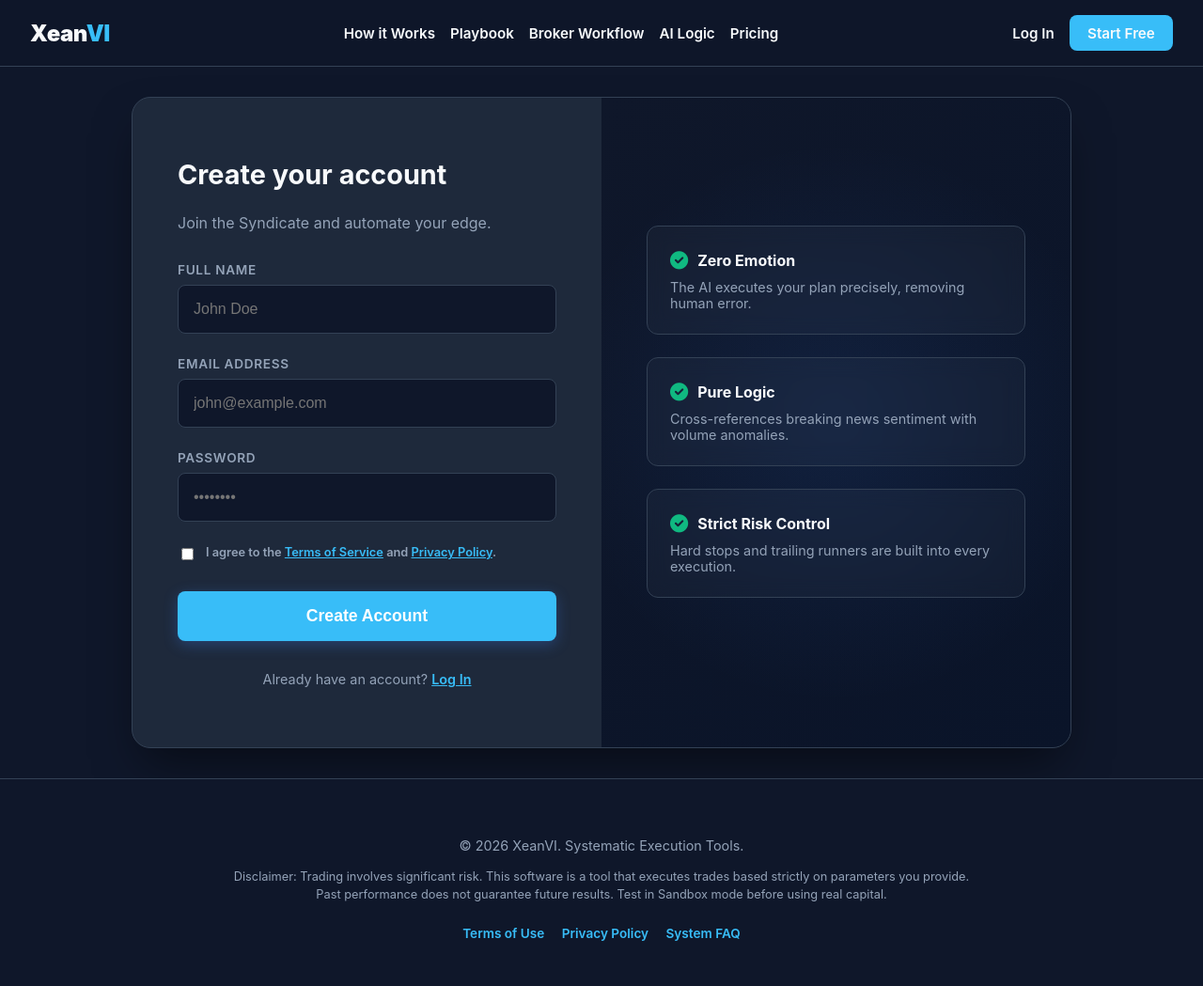
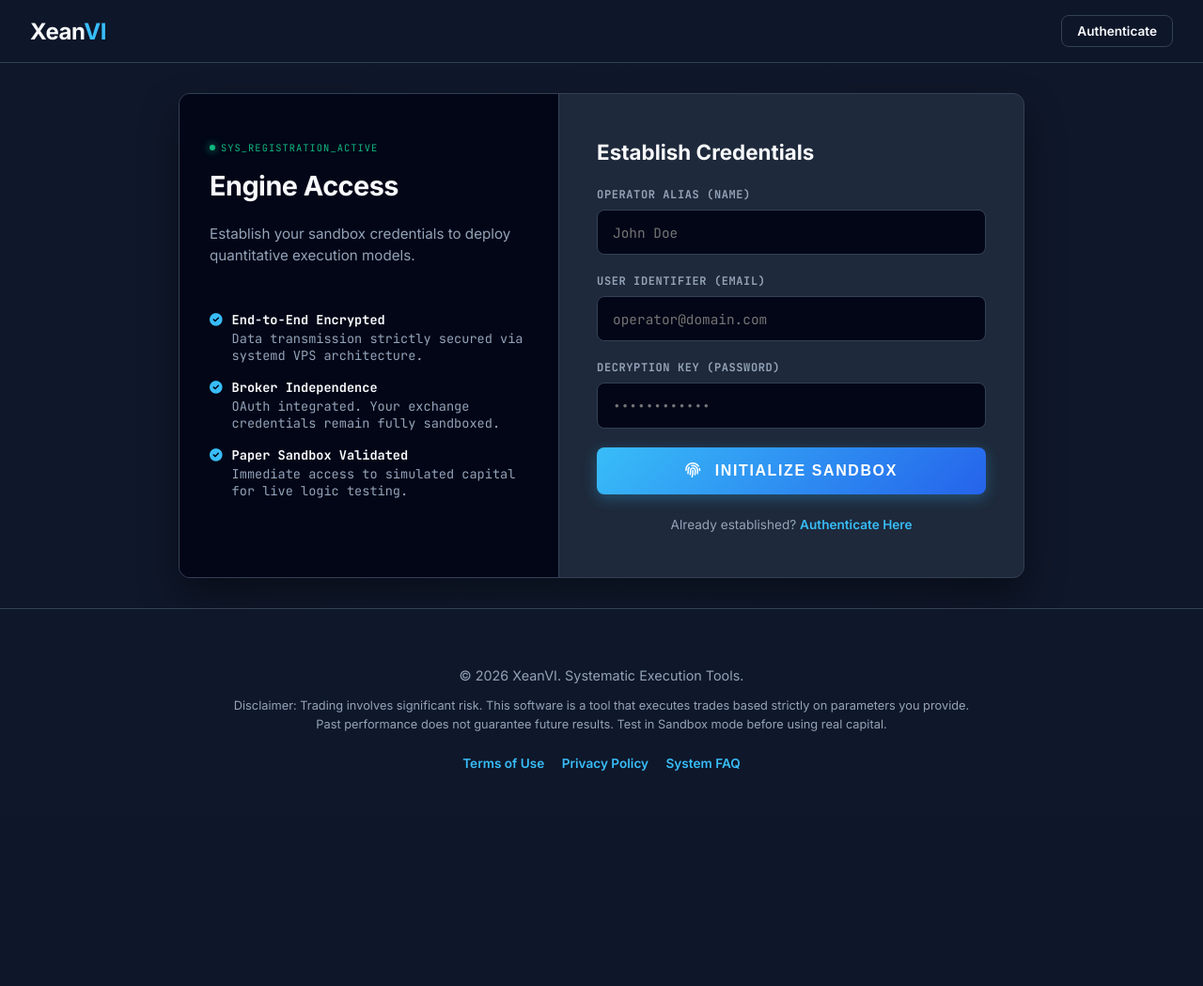
Before and after one commit to TroyS0326/trader, a Flask app: page /signup in a window 1280 px wide. Shown: the whole page at 94% size. After the commit the page ends 820 px from the top, so only its background shows below. Run offline with Flask 3, Linux system fonts and the light colour scheme; parts of the project's set-up code (start-up, migrations or seed data) failed here and were passed over; some libraries are stand-ins or nearby versions.

Commit message:
Replace login and signup templates with new terminal-style auth layouts

```diff
--- a/templates/signup.html
+++ b/templates/signup.html
@@ -3,35 +3,17 @@
 <head>
     <meta charset="UTF-8">
     <meta name="viewport" content="width=device-width, initial-scale=1.0, viewport-fit=cover">
-
-    <title>Create Your Account | XeanVI AI Trading Syndicate</title>
-    <meta name="description" content="Join the XeanVI Syndicate and automate your edge. Create an account to access AI-driven market scans, strict risk management, and zero-emotion trade execution.">
-
-    <meta name="robots" content="index, follow, noarchive">
-    <meta name="author" content="XeanVI">
-    <link rel="canonical" href="https://xeanvi.com/signup">
-
-    <meta property="og:type" content="website">
-    <meta property="og:url" content="https://xeanvi.com/signup">
-    <meta property="og:title" content="Join XeanVI | The Future of Disciplined Trading">
-    <meta property="og:description" content="Start your zero-risk paper trading sandbox today. Join a community of algorithmic traders focused on pure logic.">
-    <meta property="og:image" content="{{ url_for('static', filename='seo-signup-hero.jpg', _external=True) }}">
-
-    <meta name="twitter:card" content="summary_large_image">
-    <meta name="twitter:title" content="Create Your XeanVI Account">
-    <meta name="twitter:description" content="Automate your morning scans and enforce strict risk control. Access the command center now.">
-    <meta name="twitter:image" content="{{ url_for('static', filename='seo-signup-hero.jpg', _external=True) }}">
-
-    <meta name="theme-color" content="#0f172a">
+    <title>Establish Credentials | XeanVI Terminal</title>
     <link rel="stylesheet" href="{{ url_for('static', filename='style.css') }}">
     <link rel="stylesheet" href="https://cdnjs.cloudflare.com/ajax/libs/font-awesome/6.0.0/css/all.min.css">
+    <link href="https://fonts.googleapis.com/css2?family=JetBrains+Mono:wght@400;700;800&family=Inter:wght@400;600;700&display=swap" rel="stylesheet">
     <style>
         body {
+            background-color: var(--bg-main);
+            background-image: radial-gradient(circle at center, rgba(56, 189, 248, 0.03) 0%, transparent 60%);
             display: flex;
             flex-direction: column;
             min-height: 100vh;
-            background: var(--bg-main);
-            margin: 0;
         }
         .auth-wrapper {
             flex-grow: 1;
@@ -39,6 +21,121 @@
             align-items: center;
             justify-content: center;
             padding: 2rem;
+        }
+        .auth-terminal-wide {
+            background: var(--bg-card);
+            border: 1px solid var(--border-color);
+            border-radius: 12px;
+            width: 100%;
+            max-width: 900px;
+            box-shadow: 0 20px 40px rgba(0,0,0,0.4);
+            display: flex;
+            overflow: hidden;
+        }
+        .auth-info-side {
+            background: #020617;
+            padding: 3rem 2rem;
+            width: 45%;
+            border-right: 1px solid var(--border-color);
+            display: flex;
+            flex-direction: column;
+            justify-content: center;
+        }
+        .auth-form-side {
+            padding: 3rem 2.5rem;
+            width: 55%;
+        }
+        .sys-status {
+            font-family: 'JetBrains Mono', monospace;
+            font-size: 0.65rem;
+            color: var(--success);
+            text-transform: uppercase;
+            letter-spacing: 0.1em;
+            display: flex;
+            align-items: center;
+            gap: 6px;
+            margin-bottom: 1rem;
+        }
+        .sys-status::before {
+            content: '';
+            display: block;
+            width: 6px;
+            height: 6px;
+            background: var(--success);
+            border-radius: 50%;
+            box-shadow: 0 0 8px var(--success);
+        }
+
+        .input-group { margin-bottom: 1.25rem; }
+        .input-group label {
+            display: block;
+            font-family: 'JetBrains Mono', monospace;
+            font-size: 0.75rem;
+            color: var(--text-muted);
+            margin-bottom: 0.5rem;
+            text-transform: uppercase;
+            letter-spacing: 0.05em;
+        }
+        .auth-input {
+            width: 100%;
+            background: #020617;
+            border: 1px solid var(--border-color);
+            color: var(--text-main);
+            padding: 0.85rem 1rem;
+            border-radius: 8px;
+            font-family: 'JetBrains Mono', monospace;
+            font-size: 0.9rem;
+            outline: none;
+            transition: all 0.3s ease;
+        }
+        .auth-input:focus {
+            border-color: var(--accent-blue);
+            box-shadow: inset 0 0 10px rgba(56, 189, 248, 0.1);
+        }
+        .btn-auth {
+            width: 100%;
+            background: linear-gradient(135deg, var(--accent-blue) 0%, #2563eb 100%);
+            color: #fff;
+            border: none;
+            padding: 1rem;
+            border-radius: 8px;
+            font-weight: 800;
+            font-size: 1rem;
+            text-transform: uppercase;
+            letter-spacing: 0.1em;
+            cursor: pointer;
+            transition: all 0.3s ease;
+            box-shadow: 0 4px 15px rgba(56, 189, 248, 0.3);
+            margin-top: 1rem;
+        }
+        .btn-auth:hover {
+            transform: translateY(-2px);
+            box-shadow: 0 8px 25px rgba(56, 189, 248, 0.5);
+        }
+
+        .trust-list {
+            list-style: none;
+            padding: 0;
+            margin-top: 2rem;
+        }
+        .trust-list li {
+            font-family: 'JetBrains Mono', monospace;
+            font-size: 0.85rem;
+            color: var(--text-muted);
+            margin-bottom: 1rem;
+            display: flex;
+            align-items: flex-start;
+            gap: 10px;
+        }
+        .trust-list i {
+            color: var(--accent-blue);
+            margin-top: 3px;
+        }
+
+        @media (max-width: 850px) {
+            .auth-terminal-wide { flex-direction: column; max-width: 450px; }
+            .auth-info-side { display: none; }
+            .auth-form-side { width: 100%; padding: 2rem 1.5rem; }
         }
     </style>
 </head>
@@ -49,86 +146,89 @@
             <a href="/" class="logo" style="text-decoration: none; font-size: 1.5rem; font-weight: 900; letter-spacing: -0.5px; color: var(--text-main);">
                 Xean<span style="color: var(--accent-blue);">VI</span>
             </a>
-            <div class="xean-nav-links">
-    {% if current_user.is_authenticated %}
-        <a href="/dashboard">Dashboard</a>
-        <a href="/community">Community</a>
-        <a href="/playbook">Playbook</a>
-        <a href="/transparency">AI Logic</a>
-    {% else %}
-        <a href="/features">How it Works</a>
-        <a href="/playbook">Playbook</a>
-        <a href="/broker-integration">Broker Workflow</a>
-        <a href="/transparency">AI Logic</a>
-        <a href="/pricing">Pricing</a>
-    {% endif %}
-</div>
             <div class="xean-nav-actions">
-                <a href="/login" style="color: var(--text-main); font-weight: 600; font-size: 0.95rem; text-decoration: none;">Log In</a>
-                <a href="/signup" class="btn btn-primary" style="padding: 0.6rem 1.2rem; font-size: 0.95rem; border-radius: 8px; border: none;">Start Free</a>
+                <a href="/login" class="btn btn-secondary" style="font-size: 0.85rem; padding: 0.5rem 1rem;">Authenticate</a>
             </div>
         </div>
     </nav>
 
     <div class="auth-wrapper">
-        <div class="auth-container">
+        <div class="auth-terminal-wide">
+
+            <div class="auth-info-side">
+                <div class="sys-status">SYS_REGISTRATION_ACTIVE</div>
+                <h2 style="font-size: 1.8rem; margin-bottom: 0.5rem; letter-spacing: -0.5px;">Engine Access</h2>
+                <p style="color: var(--text-muted); font-size: 0.95rem; line-height: 1.5;">Establish your sandbox credentials to deploy quantitative execution models.</p>
+
+                <ul class="trust-list">
+                    <li>
+                        <i class="fas fa-check-circle"></i>
+                        <div>
+                            <strong style="color: var(--text-main); display: block; margin-bottom: 2px;">End-to-End Encrypted</strong>
+                            Data transmission strictly secured via systemd VPS architecture.
+                        </div>
+                    </li>
+                    <li>
+                        <i class="fas fa-check-circle"></i>
+                        <div>
+                            <strong style="color: var(--text-main); display: block; margin-bottom: 2px;">Broker Independence</strong>
+                            OAuth integrated. Your exchange credentials remain fully sandboxed.
+                        </div>
+                    </li>
+                    <li>
+                        <i class="fas fa-check-circle"></i>
+                        <div>
+                            <strong style="color: var(--text-main); display: block; margin-bottom: 2px;">Paper Sandbox Validated</strong>
+                            Immediate access to simulated capital for live logic testing.
+                        </div>
+                    </li>
+                </ul>
+            </div>
+
             <div class="auth-form-side">
-                <h2 style="font-size: 1.8rem; margin-bottom: 0.5rem;">Create your account</h2>
-                <p style="color: var(--text-muted); margin-bottom: 2rem;">Join the Syndicate and automate your edge.</p>
+                <h1 style="font-size: 1.4rem; margin-bottom: 1.5rem;">Establish Credentials</h1>
 
                 {% with messages = get_flashed_messages(with_categories=true) %}
-                  {% if messages %}
-                    {% for category, message in messages %}
-                      <div class="flash-error">{{ message }}</div>
-                    {% endfor %}
-                  {% endif %}
+                    {% if messages %}
+                        {% for category, message in messages %}
+                            <div class="flash-msg" style="background: rgba(239, 68, 68, 0.1); border: 1px solid var(--danger); color: var(--danger); padding: 1rem; border-radius: 8px; margin-bottom: 1.5rem; font-family: 'JetBrains Mono', monospace; font-size: 0.8rem; text-align: center;">
+                                <i class="fas fa-exclamation-triangle" style="margin-right: 8px;"></i>{{ message }}
+                            </div>
+                        {% endfor %}
+                    {% endif %}
                 {% endwith %}
 
-                <form action="{{ url_for('signup', plan=request.args.get('plan')) }}" method="POST">
-                    <input type="hidden" name="csrf_token" value="{{ csrf_token() }}"/>
+                <form method="POST" action="{{ url_for('signup') }}">
+
                     <div class="input-group">
-                        <label>Full Name</label>
-                        <input type="text" name="full_name" class="auth-input" placeholder="John Doe" required>
+                        <label for="full_name">Operator Alias (Name)</label>
+                        <input type="text" id="full_name" name="full_name" class="auth-input" required placeholder="John Doe">
                     </div>
+
                     <div class="input-group">
-                        <label>Email Address</label>
-                        <input type="email" name="email" class="auth-input" placeholder="john@example.com" required>
+                        <label for="email">User Identifier (Email)</label>
+                        <input type="email" id="email" name="email" class="auth-input" required placeholder="operator@domain.com">
                     </div>
+
                     <div class="input-group">
-                        <label>Password</label>
-                        <input type="password" name="password" class="auth-input" placeholder="••••••••" required>
+                        <label for="password">Decryption Key (Password)</label>
+                        <input type="password" id="password" name="password" class="auth-input" required placeholder="••••••••••••">
                     </div>
-                    <div class="input-group" style="display: flex; align-items: flex-start; gap: 10px; margin-top: 1rem;">
-                        <input type="checkbox" name="tos_agreement" id="tos_agreement" style="margin-top: 4px;" required>
-                        <label for="tos_agreement" style="font-size: 0.8rem; text-transform: none; letter-spacing: 0; line-height: 1.4;">
-                            I agree to the <a href="/terms" style="color: var(--accent-blue);">Terms of Service</a> and <a href="/privacy" style="color: var(--accent-blue);">Privacy Policy</a>.
-                        </label>
-                    </div>
-                    <button type="submit" class="btn-auth" style="margin-top: 1.5rem;">Create Account</button>
+
+                    <button type="submit" class="btn-auth">
+                        <i class="fas fa-fingerprint" style="margin-right: 8px;"></i> Initialize Sandbox
+                    </button>
                 </form>
-                <div class="auth-footer">
-                    Already have an account? <a href="/login">Log In</a>
+
+                <div style="text-align: center; margin-top: 1.5rem; font-size: 0.85rem; color: var(--text-muted);">
+                    Already established? <a href="/login" style="color: var(--accent-blue); text-decoration: none; font-weight: 600;">Authenticate Here</a>
                 </div>
             </div>
 
-            <div class="auth-marketing-side">
-                <div class="trust-box">
-                    <div class="trust-title"><span><i class="fas fa-check-circle"></i></span> Zero Emotion</div>
-                    <div class="trust-desc">The AI executes your plan precisely, removing human error.</div>
-                </div>
-                <div class="trust-box">
-                    <div class="trust-title"><span><i class="fas fa-check-circle"></i></span> Pure Logic</div>
-                    <div class="trust-desc">Cross-references breaking news sentiment with volume anomalies.</div>
-                </div>
-                <div class="trust-box">
-                    <div class="trust-title"><span><i class="fas fa-check-circle"></i></span> Strict Risk Control</div>
-                    <div class="trust-desc">Hard stops and trailing runners are built into every execution.</div>
-                </div>
-            </div>
         </div>
     </div>
 
-        {% include 'footer.html' %}
+    {% include 'footer.html' %}
 
 </body>
 </html>
```
Also changed, not shown: templates/login.html (+169 -69 lines).
